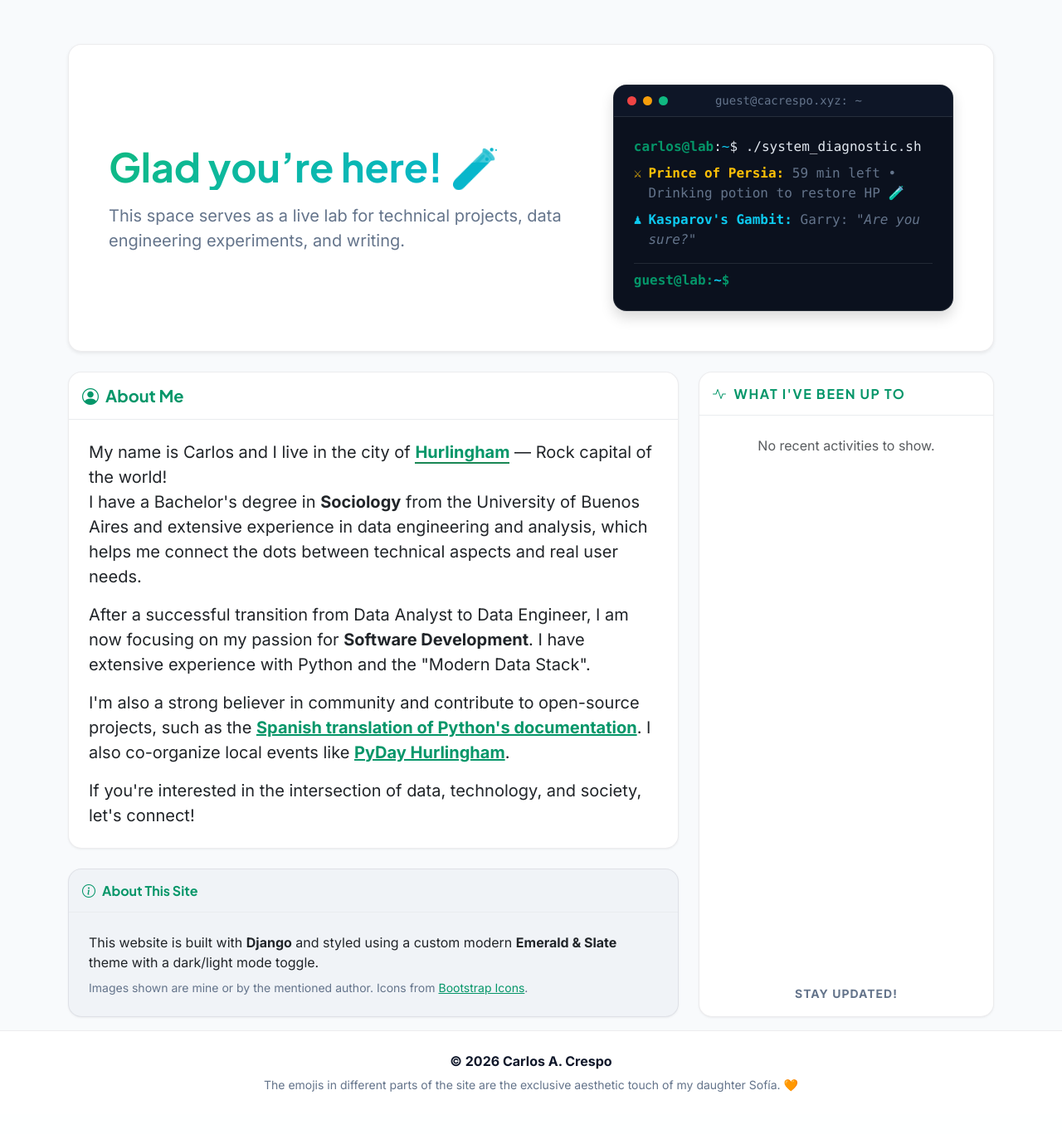
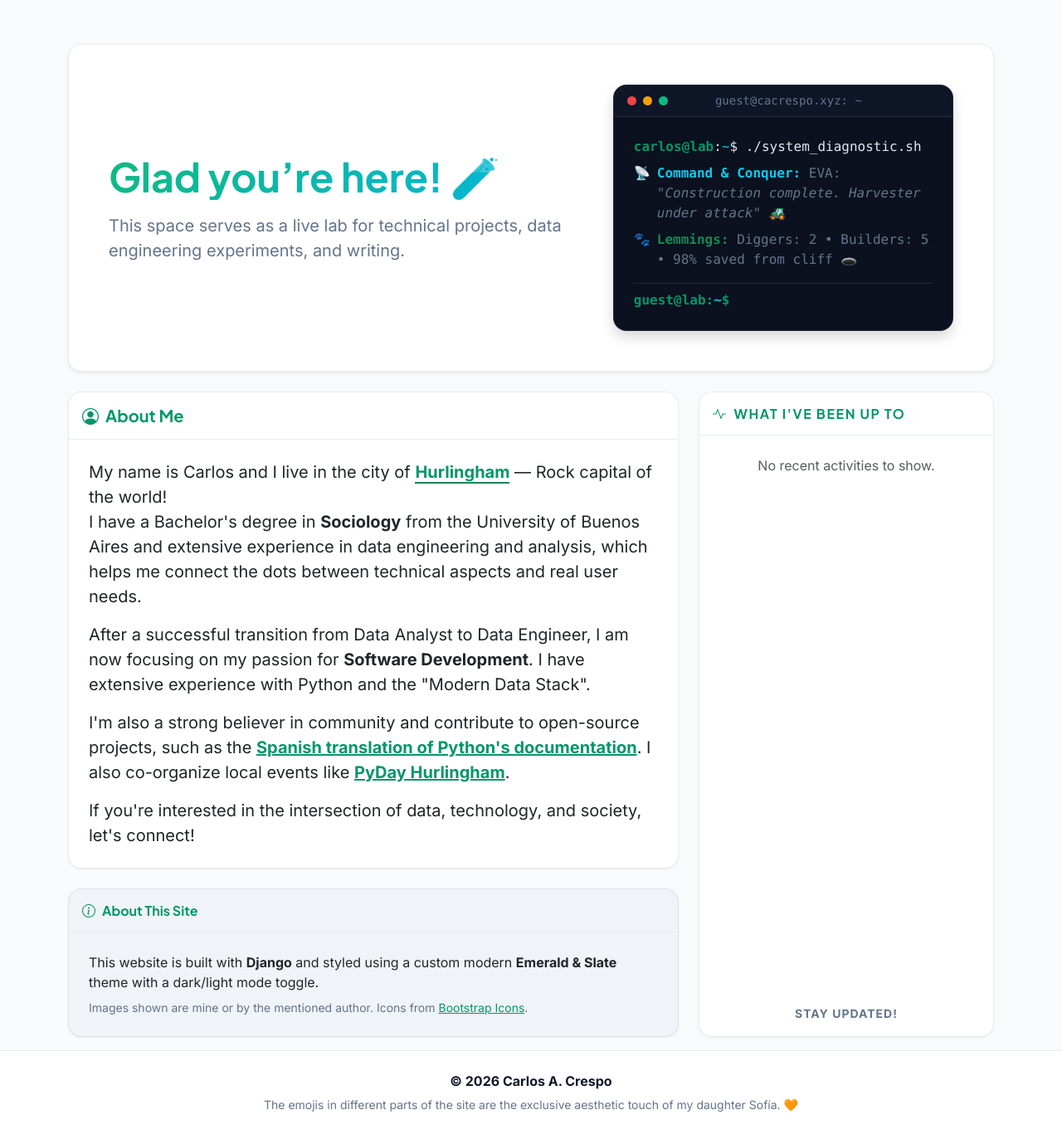
Before and after one commit to cacrespo/website, a Django app: page / in a window 1280 px wide. Shown: the part 59-1426 px from the top of the page at 83% size. Before the commit the page ends 1375 px from the top, so only its background shows below. Run offline with Django 5.2, Linux system fonts and the light colour scheme; data that the repository does not hold is empty.

Commit message:
feat(pages): randomize retro games and dynamic panic call trace

```diff
--- a/templates/pages/home.html
+++ b/templates/pages/home.html
@@ -40,16 +40,16 @@
                   <span class="text-accent fw-bold">carlos@lab</span>:<span class="text-info">~</span>$ ./system_diagnostic.sh
                 </div>
 
-                <!-- Referencia a Prince of Persia -->
+                <!-- Referencias a Juegos Retro (aleatorias) -->
+                <div id="term-game-lines">
                   <div class="text-muted-custom mb-2 d-flex align-items-start gap-2">
                     <span class="text-warning">⚔</span>
                     <span><strong class="text-warning">Prince of Persia:</strong> 59 min left • Drinking potion to restore HP 🧪</span>
                   </div>
-
-                <!-- Referencia a Kasparov's Gambit -->
                   <div class="text-muted-custom mb-3 d-flex align-items-start gap-2">
                     <span class="text-info">♟</span>
                     <span><strong class="text-info">Kasparov's Gambit:</strong> Garry: <em>"Are you sure?"</em></span>
+                  </div>
                 </div>
 
                 <!-- Línea de comando interactiva (Easter Egg sutil) -->
@@ -69,7 +69,7 @@
                 <div class="text-warning small mb-1" id="panic-comm-line">[ 0.042189] CPU: 0 PID: 1337 Comm: crash_cmd</div>
                 <div class="text-secondary small mb-2">[ 0.042250] Hardware: IBM PC/AT 486DX2 • Sound Blaster 16</div>
                 <div class="text-light-50 small mb-1">Call Trace:</div>
-                <div class="text-muted-custom small ps-2 font-monospace">
+                <div id="panic-call-trace" class="text-muted-custom small ps-2 font-monospace">
                   &gt; [<span class="text-info">0xc02a4e12</span>] prince_of_persia_fell_on_spikes+0x42<br>
                   &gt; [<span class="text-info">0xc031b804</span>] kasparov_gambit_blunder("Are you sure?")+0x88<br>
                   &gt; [<span class="text-info">0xc0107291</span>] sys_enter_key_pressed+0x13
@@ -259,6 +259,132 @@
       new bootstrap.Tooltip(tooltipTriggerEl);
     });
 
+    // Retro Games List (MS-DOS / Early 90s Classics)
+    const RETRO_GAMES = [
+      {
+        name: "Prince of Persia",
+        icon: "⚔",
+        color: "text-warning",
+        status: "59 min left • Drinking potion to restore HP 🧪",
+        traceFunc: "prince_of_persia_fell_on_spikes+0x42"
+      },
+      {
+        name: "Kasparov's Gambit",
+        icon: "♟",
+        color: "text-info",
+        status: 'Garry: <em>"Are you sure?"</em>',
+        traceFunc: 'kasparov_gambit_blunder("Are you sure?")+0x88'
+      },
+      {
+        name: "DOOM",
+        icon: "🔥",
+        color: "text-danger",
+        status: "E1M1 Hangar • IDDQD active • BFG9000 charged 💥",
+        traceFunc: "doom_bfg9000_overcharge_overflow+0x66"
+      },
+      {
+        name: "Warcraft",
+        icon: "🪓",
+        color: "text-warning",
+        status: 'Peon: <em>"Work, work!"</em> • Gathering lumber 🌲',
+        traceFunc: "warcraft_peon_need_more_gold+0x50"
+      },
+      {
+        name: "Monkey Island",
+        icon: "🦜",
+        color: "text-info",
+        status: 'Guybrush: <em>"You fight like a dairy farmer!"</em> ⚔',
+        traceFunc: "monkey_island_insult_sword_counter+0x77"
+      },
+      {
+        name: "SimCity 2000",
+        icon: "🏗️",
+        color: "text-success",
+        status: "Reticulating splines • Monster spotted downtown 🦖",
+        traceFunc: "simcity_spline_reticulation_overflow+0x21"
+      },
+      {
+        name: "Wolfenstein 3D",
+        icon: "🎯",
+        color: "text-danger",
+        status: "Episode 1 • Searching secret pushwalls • MEIN LEBEN! 🚪",
+        traceFunc: "wolf3d_mein_leben_pushwall_fault+0x10"
+      },
+      {
+        name: "Command & Conquer",
+        icon: "📡",
+        color: "text-info",
+        status: 'EVA: <em>"Construction complete. Harvester under attack"</em> 🚜',
+        traceFunc: "cnc_harvester_lost_in_tiberium+0x34"
+      },
+      {
+        name: "Civilization",
+        icon: "🌍",
+        color: "text-info",
+        status: 'Gandhi discovered Nuclear Fission • <em>"Just one more turn..."</em> ⏳',
+        traceFunc: "civ_gandhi_nuclear_democracy_overflow+0x99"
+      },
+      {
+        name: "Lemmings",
+        icon: "🐾",
+        color: "text-success",
+        status: "Diggers: 2 • Builders: 5 • 98% saved from cliff 🕳️",
+        traceFunc: "lemmings_cliff_plunge_loop+0x14"
+      },
+      {
+        name: "Duke Nukem 3D",
+        icon: "🕶️",
+        color: "text-warning",
+        status: 'Duke: <em>"Hail to the king, baby"</em> • Out of bubblegum',
+        traceFunc: "duke3d_out_of_bubblegum_exception+0x3d"
+      },
+      {
+        name: "Mortal Kombat",
+        icon: "🐉",
+        color: "text-danger",
+        status: 'Scorpion: <em>"GET OVER HERE!"</em> • Flawless Victory 🩸',
+        traceFunc: "mk_toasty_fatality_segfault+0x0f"
+      }
+    ];
+
+    let currentGame1 = RETRO_GAMES[0];
+    let currentGame2 = RETRO_GAMES[1];
+
+    function randomizeGames() {
+      const i1 = Math.floor(Math.random() * RETRO_GAMES.length);
+      let i2 = Math.floor(Math.random() * (RETRO_GAMES.length - 1));
+      if (i2 >= i1) i2++;
+
+      currentGame1 = RETRO_GAMES[i1];
+      currentGame2 = RETRO_GAMES[i2];
+
+      const gameLines = document.getElementById('term-game-lines');
+      if (gameLines) {
+        gameLines.innerHTML = `
+          <div class="text-muted-custom mb-2 d-flex align-items-start gap-2">
+            <span class="${currentGame1.color}">${currentGame1.icon}</span>
+            <span><strong class="${currentGame1.color}">${currentGame1.name}:</strong> ${currentGame1.status}</span>
+          </div>
+          <div class="text-muted-custom mb-3 d-flex align-items-start gap-2">
+            <span class="${currentGame2.color}">${currentGame2.icon}</span>
+            <span><strong class="${currentGame2.color}">${currentGame2.name}:</strong> ${currentGame2.status}</span>
+          </div>
+        `;
+      }
+
+      const callTrace = document.getElementById('panic-call-trace');
+      if (callTrace) {
+        callTrace.innerHTML = `
+          &gt; [<span class="text-info">0xc02a4e12</span>] ${currentGame1.traceFunc}<br>
+          &gt; [<span class="text-info">0xc031b804</span>] ${currentGame2.traceFunc}<br>
+          &gt; [<span class="text-info">0xc0107291</span>] sys_enter_key_pressed+0x13
+        `;
+      }
+    }
+
+    // Inicializar juegos aleatorios en la carga
+    randomizeGames();
+
     // Terminal Easter Egg
     const termWindow = document.querySelector('.terminal-window');
     const termForm = document.getElementById('term-form');
@@ -287,6 +413,7 @@
         panicState.classList.add('d-none');
         normalState.classList.remove('d-none');
         termWindow.classList.remove('terminal-panic-active');
+        randomizeGames();
         if (termInput) {
           termInput.value = '';
           if (termCmdDisplay) termCmdDisplay.textContent = '';
```
Lines whose indentation alone changed are shown as unchanged.
